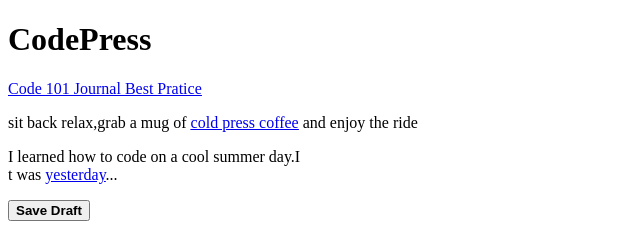
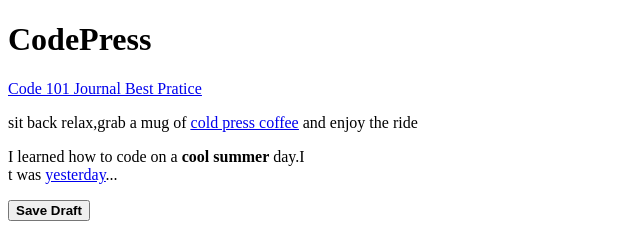
Before and after one commit to Nishitha202/Html, a plain HTML site: page Blog post.html in a window 1280 px wide. Shown: the top 237 px of the page, 0-640 px from the left. Drawn offline with Linux system fonts and the light colour scheme.

Commit message:
Update Blog post.html

```diff
--- a/Blog post.html
+++ b/Blog post.html
@@ -4,7 +4,7 @@
         <h1>CodePress</h1>
         <a href="https://mimo.app/r/bubu"> <u>Code 101 Journal Best Pratice</u></a>
         <p>sit back relax,grab a mug of <a href="https://mimo.app/r/bubu"><u>cold press coffee</u></a> and enjoy the ride</p>
-        <p>I learned how to code on a cool summer day.I<br>t was <a href="https://mimo.app/r/bubu"><u>yesterday</u></a>...</p>
+        <p>I learned how to code on a <b>cool summer</b> day.I<br>t was <a href="https://mimo.app/r/bubu"><u>yesterday</u></a>...</p>
         <button><strong>Save Draft</strong></button>
         <h3>Select Tags</h3>
         <button>cats</button>
```
